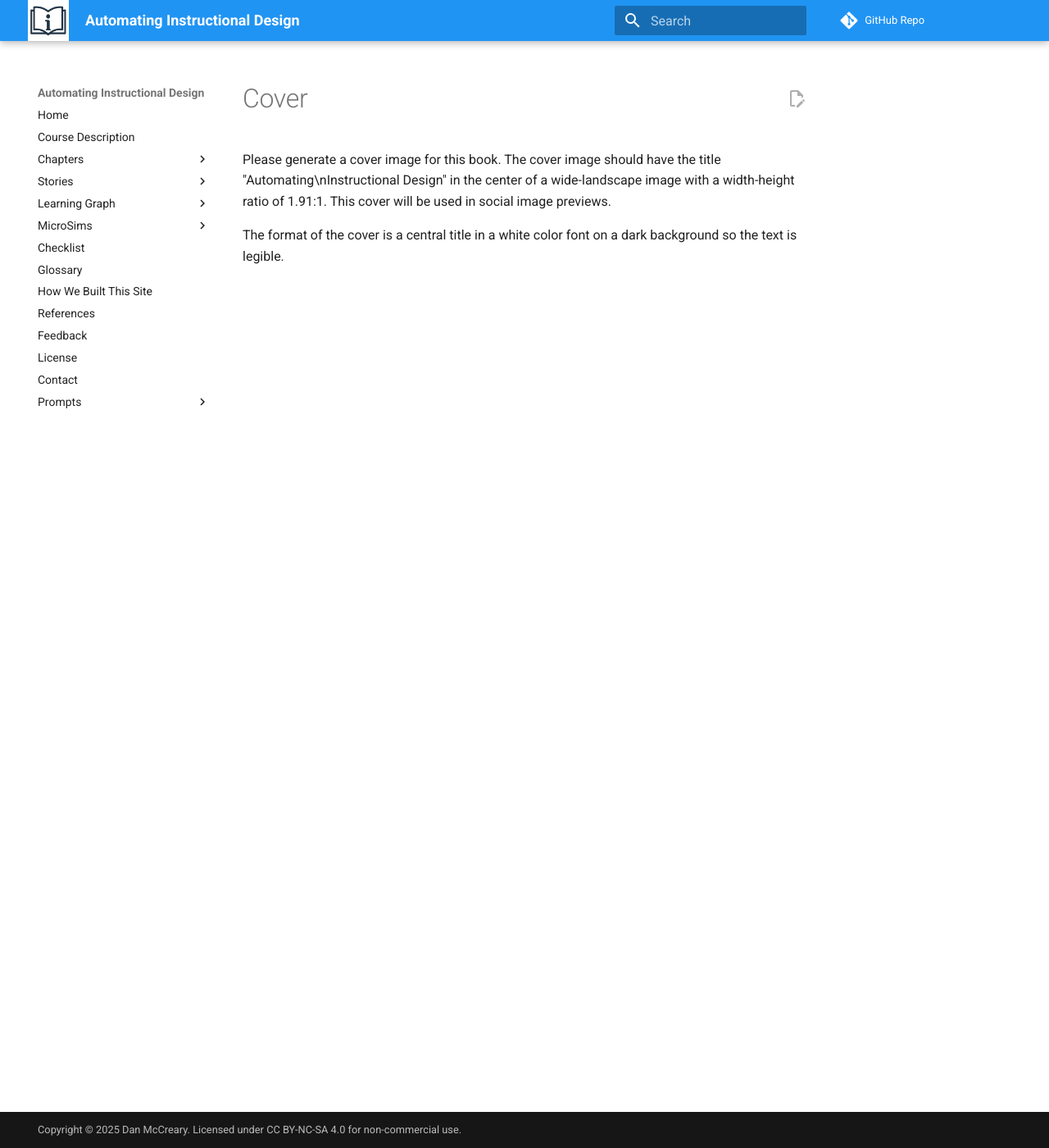
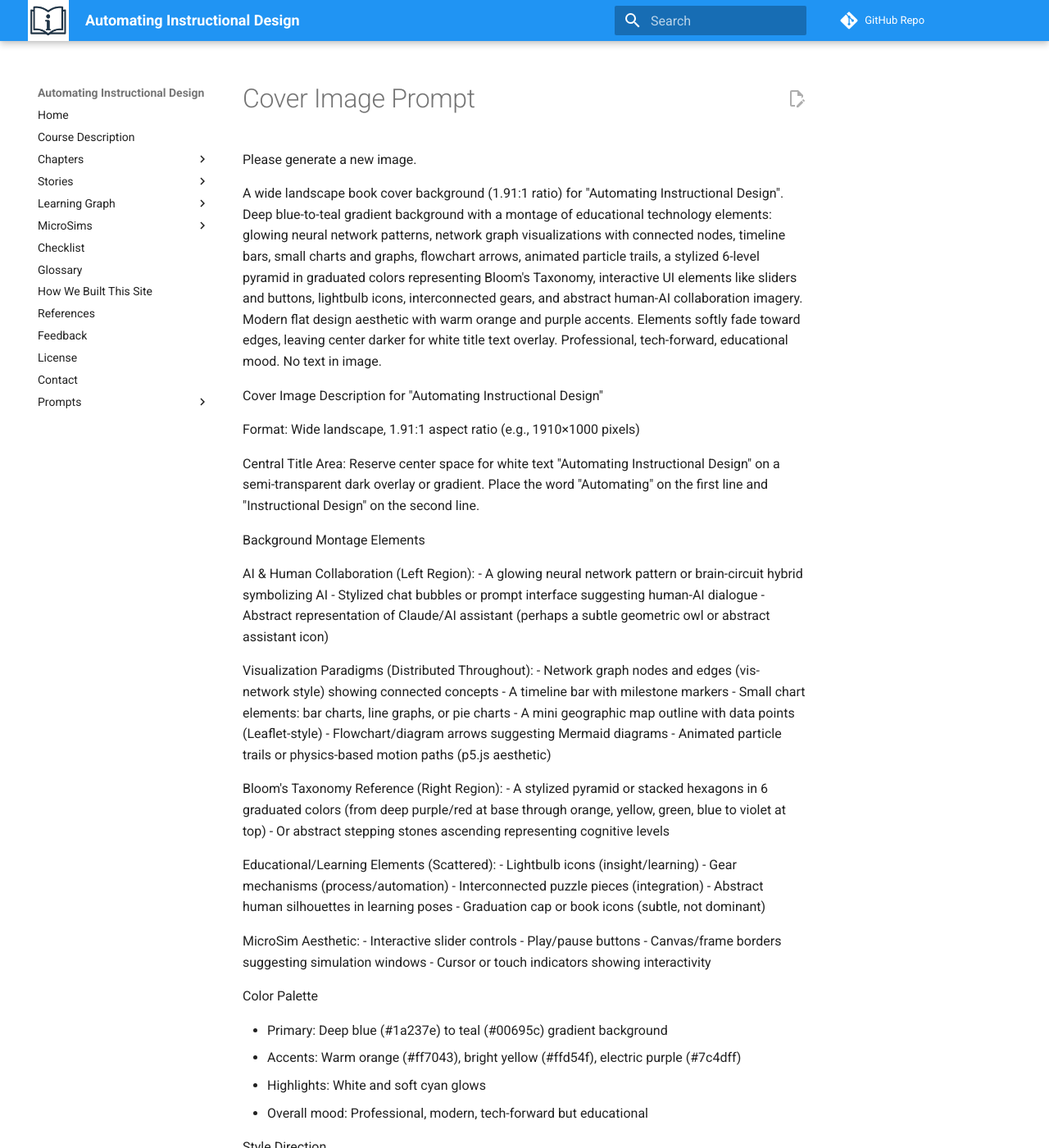
Before and after one commit to dmccreary/automating-instructional-design, an MkDocs documentation site: the page built from docs/prompts/cover.md, in a window 1280 px wide and 1400 px high. Shown: the whole window at 82% size. Built offline with MkDocs 1.6.1 and Material for MkDocs 9.7.7, drawn with Linux system fonts in a browser that asks for light colours; comment, search, counter and statistics services are not loaded; some of the changed text lies outside the part shown.

Commit message:
updating content

```diff
--- a/docs/prompts/cover.md
+++ b/docs/prompts/cover.md
@@ -1,7 +1,59 @@
-# Cover
+# Cover Image Prompt
 
-Please generate a cover image for this book.  The cover image should have
-the title "Automating\nInstructional Design" in the center of a wide-landscape image with a width-height ratio of 1.91:1.
-This cover will be used in social image previews.
 
-The format of the cover is a central title in a white color font on a dark background so the text is legible.
+Please generate a new image.
+
+A wide landscape book cover background (1.91:1 ratio) for "Automating Instructional Design". Deep blue-to-teal gradient background with a montage of educational technology elements: glowing neural network patterns, network graph visualizations with connected nodes, timeline bars, small charts and graphs, flowchart arrows, animated particle trails, a stylized 6-level pyramid in graduated colors representing Bloom's Taxonomy, interactive UI elements like sliders and buttons, lightbulb icons, interconnected gears, and abstract human-AI collaboration imagery. Modern flat design aesthetic with warm orange and purple accents. Elements softly fade toward edges, leaving center darker for white title text overlay. Professional, tech-forward, educational mood. No text in image.
+
+  Cover Image Description for "Automating Instructional Design"
+
+  Format: Wide landscape, 1.91:1 aspect ratio (e.g., 1910×1000 pixels)
+
+  Central Title Area: Reserve center space for white text "Automating Instructional Design" on a semi-transparent dark overlay or gradient.  Place the word "Automating" on the first line and "Instructional Design" on the second line.
+
+  Background Montage Elements
+
+  AI & Human Collaboration (Left Region):
+  - A glowing neural network pattern or brain-circuit hybrid symbolizing AI
+  - Stylized chat bubbles or prompt interface suggesting human-AI dialogue
+  - Abstract representation of Claude/AI assistant (perhaps a subtle geometric owl or abstract assistant icon)
+
+  Visualization Paradigms (Distributed Throughout):
+  - Network graph nodes and edges (vis-network style) showing connected concepts
+  - A timeline bar with milestone markers
+  - Small chart elements: bar charts, line graphs, or pie charts
+  - A mini geographic map outline with data points (Leaflet-style)
+  - Flowchart/diagram arrows suggesting Mermaid diagrams
+  - Animated particle trails or physics-based motion paths (p5.js aesthetic)
+
+  Bloom's Taxonomy Reference (Right Region):
+  - A stylized pyramid or stacked hexagons in 6 graduated colors (from deep purple/red at base through orange, yellow, green, blue to violet at top)
+  - Or abstract stepping stones ascending representing cognitive levels
+
+  Educational/Learning Elements (Scattered):
+  - Lightbulb icons (insight/learning)
+  - Gear mechanisms (process/automation)
+  - Interconnected puzzle pieces (integration)
+  - Abstract human silhouettes in learning poses
+  - Graduation cap or book icons (subtle, not dominant)
+
+  MicroSim Aesthetic:
+  - Interactive slider controls
+  - Play/pause buttons
+  - Canvas/frame borders suggesting simulation windows
+  - Cursor or touch indicators showing interactivity
+
+  Color Palette
+
+  - Primary: Deep blue (#1a237e) to teal (#00695c) gradient background
+  - Accents: Warm orange (#ff7043), bright yellow (#ffd54f), electric purple (#7c4dff)
+  - Highlights: White and soft cyan glows
+  - Overall mood: Professional, modern, tech-forward but educational
+
+  Style Direction
+
+  - Aesthetic: Modern flat/semi-flat design with subtle depth
+  - Complexity: Medium density—enough visual interest without overwhelming
+  - Cohesion: Elements should feel interconnected, perhaps with subtle connecting lines or gradient flows
+  - Edges: Soft fade/vignette toward edges to draw focus to center title
+  - Texture: Subtle noise or grain for print-ready quality
```
Also changed, not shown: docs/img/cover.jpg (added).
